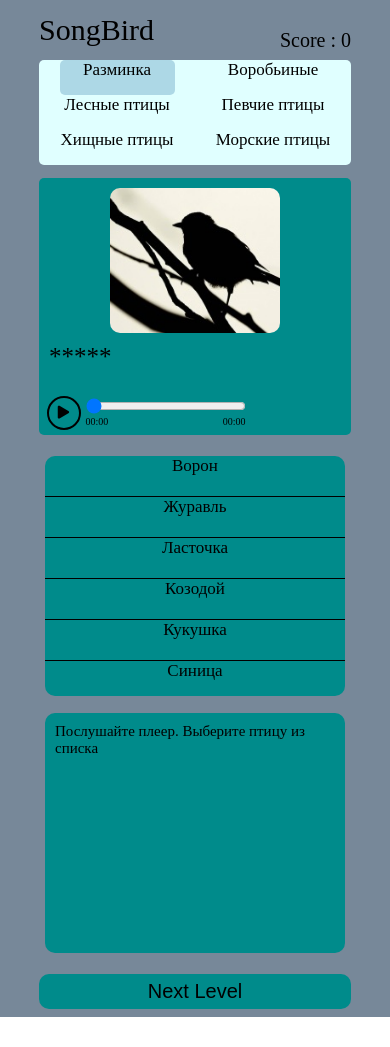
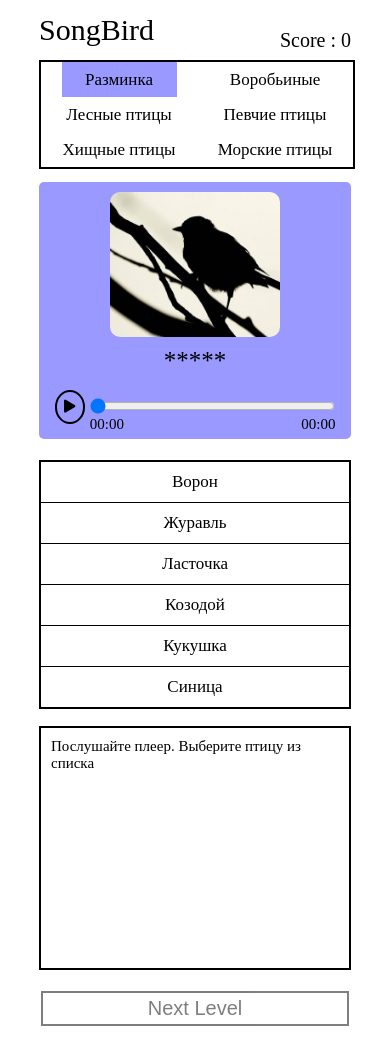
Before and after one commit to Shnyrkevich/songbird, a React app: page / in a window 390 px wide. Built offline with nearby package versions, Linux system fonts and the light colour scheme; some packages are replaced by stand-ins of ours.

Commit message:
feat: game functionality and rewrite styles

```diff
--- a/src/components/audioPlayer.js
+++ b/src/components/audioPlayer.js
@@ -16,9 +16,16 @@ export default class AudioPlayer extends React.Component {
         }
     }
 
-    componentDidUpdate() {
-        const audio = document.querySelector('.audio_question-block');
-        console.log(audio);
+    componentDidUpdate(prevProps) {
+        if (this.props.audio !== prevProps.audio) {
+            clearInterval(this.tinterval);
+            this.setState({
+                startTime: audioConstants.zeroTime,
+                endTime: audioConstants.zeroTime,
+                sliderValue: 0,
+                iconState: audioConstants.iconStart,
+            });
+        }
     }
 
     converTime(sec) {
@@ -34,7 +41,6 @@ export default class AudioPlayer extends React.Component {
     }
 
     playButtonAction(event) {
-        let tinterval;
         const durationTime = Math.round(this.refs.player.duration);
         this.refs.slider.max = durationTime;
         this.setState({endTime: this.converTime(durationTime)});
@@ -42,11 +48,11 @@ export default class AudioPlayer extends React.Component {
         if (event.target.classList.contains('fa-play')) {
             this.refs.player.play();
             this.setState({iconState: audioConstants.iconPause});
-            tinterval = setInterval(() => {this.changeSliderAndCurrentTime();}, 1000);
+            this.tinterval = setInterval(() => {this.changeSliderAndCurrentTime();}, 1000);
         } else {
             this.refs.player.pause();
             this.setState({iconState: audioConstants.iconStart});
-            clearInterval(tinterval);
+            clearInterval(this.tinterval);
         }
     }
 
@@ -64,7 +70,6 @@ export default class AudioPlayer extends React.Component {
     }
 
     render() {
-        //разобраться с аудио
         return (
             <div className="audio">
                 <audio ref="player" className="audio_question-block" src={this.props.audio}></audio>
--- /dev/null
+++ b/src/components/gameEndBlock.js
@@ -0,0 +1,36 @@
+import React from 'react';
+import { gameEndBlock, questionBlockContent } from '../constants/constants';
+
+export default class GameEndBlock extends React.Component {
+    constructor(props) {
+        super(props);
+    }
+
+    render() {
+        if (this.props.score === gameEndBlock.hightScore) {
+            return (
+                <div className="game-end-block">
+                    <p className="game-end-block_congrat">{gameEndBlock.winCongratulations}</p>
+                    <div className='game-end-block_image-container'>
+                        <img src={questionBlockContent.defaultImageWay} className='game-end-block_image' />
+                    </div>
+                    <p className="game-end-block_score-information">{gameEndBlock.winInformation}</p>
+                    <p className="game-end-block_score-information">{gameEndBlock.winJoke}</p>
+                </div>
+            );
+        } else {
+            return (
+                <div className="game-end-block">
+                    <p className="game-end-block_congrat">{gameEndBlock.congratulations}</p>
+                    <p className="game-end-block_score-information">{gameEndBlock.scoreInformation(this.props.score)}</p>
+                    <button
+                        className="game-end-block_repeat-button"
+                        onClick={this.props.onRepeatButton}
+                    >
+                        {gameEndBlock.repeatButtonName}
+                    </button>
+                </div>
+            );
+        }
+    }
+}
--- a/src/components/informationAboutBird.js
+++ b/src/components/informationAboutBird.js
@@ -19,9 +19,6 @@ export default class InformationAboutBird extends React.Component {
         const birdInformationStyle = {
             display: activeBirdStatus ? 'flex' : 'none',
         }
-        //Доделать блок с изображением птицы, разобрать с индексом последней птицы
-        //Разработать логику игры
-        //Добавить окошко конца игры
 
         return (
             <div className="bird-box">
--- a/src/components/questionBlock.js
+++ b/src/components/questionBlock.js
@@ -6,22 +6,19 @@ import AudioPlayer from '../components/audioPlayer';
 export default class QuestionBlock extends React.Component {
     constructor(props) {
         super(props);
-
-        this.state = {
-            imageWay: questionBlockContent.defaultImageWay,
-            birdTitle: questionBlockContent.misteryText,
-        }
     }
 
     render() {
+        const {clickStatus, activeList, correctBirdIndex} = this.props;
+
         return (
             <div className="question-block">
                 <div className="question-block_image-block">
-                    <img src={this.props.clickStatus ? birdsData[this.props.activeList][this.props.correctBirdIndex].image : this.state.imageWay} className="random-bird"/>
+                    <img src={clickStatus ? birdsData[activeList][correctBirdIndex].image : questionBlockContent.defaultImageWay} className="random-bird"/>
                 </div>
                 <div className="question-block_description">
-                    <p className="question-block-bird-name">{this.props.clickStatus ? birdsData[this.props.activeList][this.props.correctBirdIndex].name : this.state.birdTitle}</p>
-                    <AudioPlayer audio={birdsData[this.props.activeList][this.props.correctBirdIndex].audio} />
+                    <p className="question-block-bird-name">{clickStatus ? birdsData[activeList][correctBirdIndex].name : questionBlockContent.misteryText}</p>
+                    <AudioPlayer audio={birdsData[activeList][correctBirdIndex].audio} />
                 </div>
             </div>
         );
--- a/src/index.js
+++ b/src/index.js
@@ -11,6 +11,7 @@ import Header from './components/header';
 import QuestionBlock from './components/questionBlock';
 import ListOfAnswers from './components/listOfAnswers';
 import InformationAboutBird from './components/informationAboutBird';
+import GameEndBlock from './components/gameEndBlock';
 
 import {
     nextLvlButton,
@@ -37,6 +38,7 @@ class App extends React.Component {
 
         this.nextLvlButtonClick = this.nextLvlButtonClick.bind(this);
         this.actionOnListOfAnswers = this.actionOnListOfAnswers.bind(this);
+        this.repeatButtonAction = this.repeatButtonAction.bind(this);
     }
 
     componentDidMount() {
@@ -61,6 +63,7 @@ class App extends React.Component {
                 }
             );
         }
+        console.log('Active', this.state.activeList)
         this.setState((prevState) => ({
             clickOnBird: false,
             correctAnswer: false,
@@ -102,6 +105,13 @@ class App extends React.Component {
         }
     }
 
+    repeatButtonAction() {
+        this.setState({
+            gameEnd: false,
+            score: 0,
+        });
+    }
+
     audioEffect(status) {
         const successAudio = document.querySelector('.correct-sound');
         const failAudio = document.querySelector('.incorrect-sound');
@@ -115,34 +125,53 @@ class App extends React.Component {
     }
 
     render() {
+        const {gameEnd, activeList, score, birdIndex, correctAnswer, clickOnBird, activeBirdIndex} = this.state;
+
+        if (!gameEnd) {
             return (
                 <div className="wrapper">
                     <Header
-                    activeList={this.state.activeList}
-                    counter={this.state.score}
+                        activeList={activeList}
+                        counter={score}
                     />
                     <QuestionBlock
-                    correctBirdIndex={this.state.birdIndex}
-                    activeList={this.state.activeList}
-                    clickStatus={this.state.correctAnswer}
+                        correctBirdIndex={birdIndex}
+                        activeList={activeList}
+                        clickStatus={correctAnswer}
                     />
                     <div className="game-container">
                         <ListOfAnswers
-                        correctBirdIndex={this.state.birdIndex}
-                        activeList={this.state.activeList}
+                            correctBirdIndex={birdIndex}
+                            activeList={activeList}
                             acionOnrListComponent={this.actionOnListOfAnswers}
                         />
                         <InformationAboutBird
-                        activeBirdStatus={this.state.clickOnBird}
-                        activeList={this.state.activeList}
-                        birdIndex={this.state.activeBirdIndex}
+                            activeBirdStatus={clickOnBird}
+                            activeList={activeList}
+                            birdIndex={activeBirdIndex}
                         />
-                    <button className='next-lvl-button' onClick={this.nextLvlButtonClick}>{nextLvlButton.name}</button>
+                        <button
+                            className={!this.state.correctAnswer ? 'next-lvl-button disactive' : 'next-lvl-button'}
+                            onClick={this.nextLvlButtonClick}
+                        >
+                            {nextLvlButton.name}
+                        </button>
                     </div>
                     <audio src={winSound} className='correct-sound'></audio>
                     <audio src={loseSound} className='incorrect-sound'></audio>
                 </div>
             );
+        } else {
+            return (
+                <div className="wrapper">
+                    <Header
+                        activeList={activeList}
+                        counter={score}
+                    />
+                    <GameEndBlock score={score} onRepeatButton={this.repeatButtonAction} />
+                </div>
+            );
+        }
     }
 }
 
--- a/src/style.css
+++ b/src/style.css
@@ -6,7 +6,7 @@
 .wrapper {
     width: 100vw;
     min-height: 100vh;
-    background: lightslategray;
+    background: rgb(255, 255, 255);
 }
 
 .header, .question-block, .game-container {
@@ -15,7 +15,7 @@
 }
 
 .question-block {
-    background-color: darkcyan;
+    background-color: #9999FF;
     border-radius: 5px;
     display: flex;
     flex-wrap: wrap;
@@ -48,19 +48,19 @@
 }
 
 .header_navigation {
-    border-radius: 5px;
-    background: lightcyan;
+    background: inherit;
     min-height: 35px;
     padding: 0;
     width: 100%;
     list-style: none;
     display: flex;
     flex-wrap: wrap;
+    border: 2px solid black;
 }
 
 .navigation-link {
     height: 35px;
-    border-radius: 5px;
+    line-height: 3.5rem;
     display: block;
     padding: 0;
     width: 16.6%;
@@ -70,7 +70,7 @@
 }
 
 .active-link {
-    background-color: lightblue;
+    background-color: #9999FF;
 }
 
 .question-block_image-block {
@@ -88,8 +88,9 @@
 
 .question-block_description {
     margin-left: 10px;
-    width: 60%;
+    width: 80%;
     min-width: 200px;
+    margin-bottom: 10px;
 }
 
 .question-block-bird-name {
@@ -99,7 +100,6 @@
 
 .audio {
     display: flex;
-    justify-content: center;
     align-items: center;
 }
 
@@ -108,7 +108,7 @@
     justify-content: center;
     align-items: center;
     margin: 5px;
-    margin-left: -6px;
+    margin-left: 0;
     width: 30px;
     height: 30px;
     border: 2px solid black;
@@ -123,7 +123,7 @@
 .audio-slider {
     margin: 0;
     min-width: 150px;
-    width: 80%;
+    width: 100%;
 }
 
 .audio-slider_liner {
@@ -134,14 +134,17 @@
     position: relative;
 }
 
-.start-time {
+.stat-time, .end-time {
     position: absolute;
+    font-size: 1.5rem;
+}
+
+.stat-time {
     left: 0;
     top: 0;
 }
 
 .end-time {
-    position: absolute;
     right: 0;
     top: 0;
 }
@@ -154,23 +157,23 @@
 }
 
 .answers-list, .bird-box  {
-    background-color: darkcyan;
+    background-color: inherit;
     width: 48%;
     min-width: 300px;
-    border-radius: 10px;
     margin-bottom: 1vh;
     margin-top: 1vh;
+    border: 2px solid black;
 }
 
 .answers-list {
     padding: 0;
     list-style: none;
-    max-height: 240px;
-    border-radius: 10px;
+    max-height: 246px;
 }
 
 .answers-list_component {
     height: 40px;
+    line-height: 4rem;
     text-align: center;
     font-size: 1.7rem;
     vertical-align: middle;
@@ -183,9 +186,9 @@
 }
 
 .next-lvl-button {
-    background-color: darkcyan;
+    background-color: #9999FF;
     height: 35px;
-    width: 100%;
+    width: 99%;
     outline: none;
     cursor: pointer;
     font-size: 2rem;
@@ -193,8 +196,13 @@
     justify-content: center;
     align-items: center;
     border: none;
-    border-radius: 10px;
     margin-top: 1.5vh;
+    border: 2px solid black;
+}
+
+.disactive {
+    opacity: 0.5;
+    background-color: inherit;
 }
 
 .bird-box  {
@@ -240,9 +248,82 @@
 }
 
 .correct-answer {
-    background-color: green;
+    background-color: #00FF99;
 }
 
 .incorrect-answer {
-    background-color: red;
+    background-color: #FF6666;
 }
+
+.game-end-block {
+    width: 80%;
+    min-width: 300px;
+    display: flex;
+    flex-direction: column;
+    justify-content: center;
+    align-items: center;
+    background-color: darkcyan;
+    border-radius: 10px;
+}
+
+.game-end-block_congrat {
+    font-size: 4rem;
+    margin-bottom: 20px;
+}
+
+.game-end-block_score-information {
+    font-size: 2rem;
+    margin-bottom: 30px;
+    text-align: center;
+}
+
+.game-end-block_repeat-button {
+    border: none;
+    width: 200px;
+    height: 50px;
+    font-size: 1.5rem;
+    cursor: pointer;
+    outline: none;
+    margin-bottom: 20px;
+}
+
+.game-end-block_image-container {
+    width: 300px;
+    height: 200px;
+    margin-bottom: 10px;
+}
+
+.game-end-block_image {
+    background-repeat: no-repeat;
+    background-size: contain;
+    width: 100%;
+    height: 100%;
+}
+
+@media (max-width: 1250px) {
+    .question-block_description {
+        width: 60%;
+    }
+}
+
+@media (max-width: 760px) {
+    .question-block_description {
+        width: 90%;
+        margin-left: auto;
+    }
+
+    .question-block-bird-name {
+        margin-bottom: 10px;
+    }
+
+    .bird-information_container-name,
+    .bird-information_container-species,
+    .question-block-bird-name {
+        text-align: center;
+    }
+
+
+    .answers-list, .bird-box {
+        width: 100%;
+    }
+}
```
Also changed, not shown: src/constants/constants.js (+11 -0 lines). Lines whose indentation alone changed are shown as unchanged.
